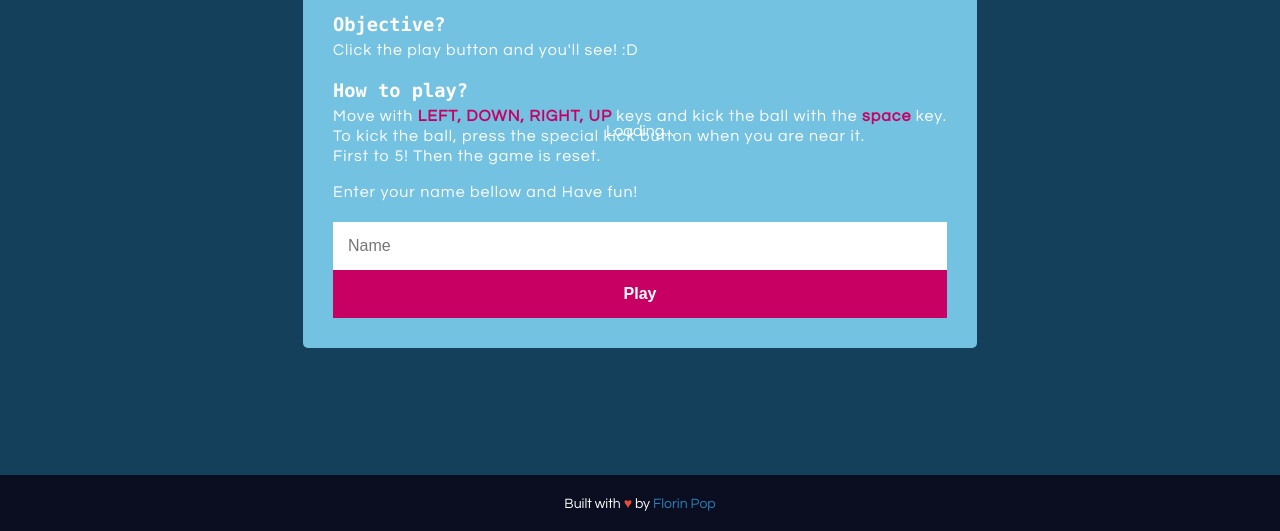
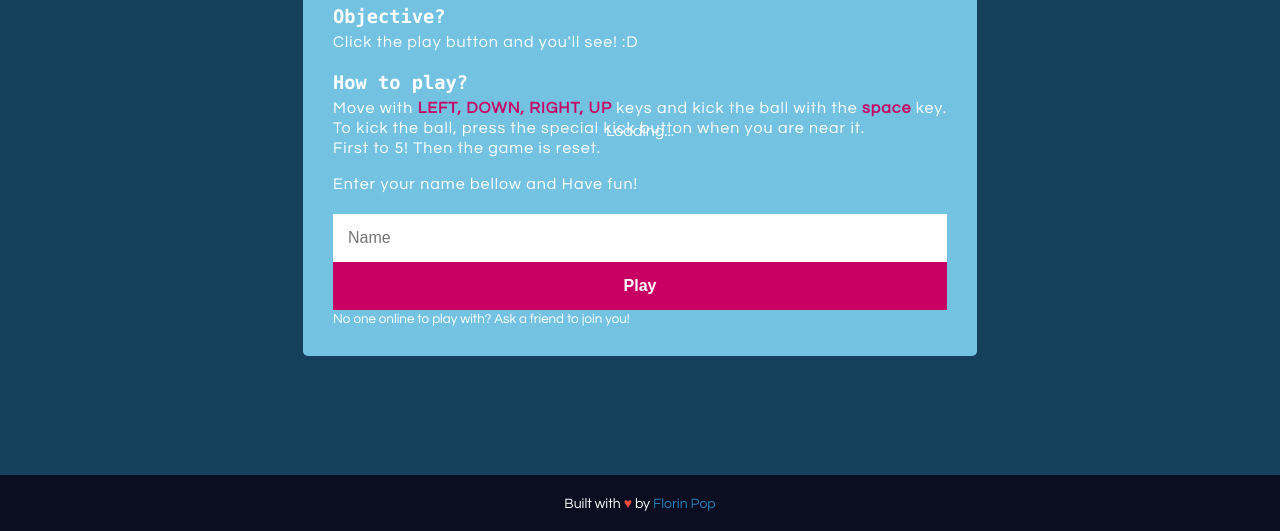
Before and after one commit to florinpop17/xball-multiplayer, a website: page public/index.html in a window 1280 px wide. Shown: the part 269-800 px from the top of the page. Drawn offline with nearby package versions, Linux system fonts and the light colour scheme; a script that the page names is missing.

Commit message:
extra info

```diff
--- a/public/index.html
+++ b/public/index.html
@@ -21,6 +21,8 @@
             <p>Enter your name bellow and Have fun!</p>
             <input type="text" id="name" placeholder="Name" autocomplete="off">
             <input type="button" id="btn" value="Play">
+
+            <small>No one online to play with? Ask a friend to join you!</small>
         </div>
     </div>
 
```
